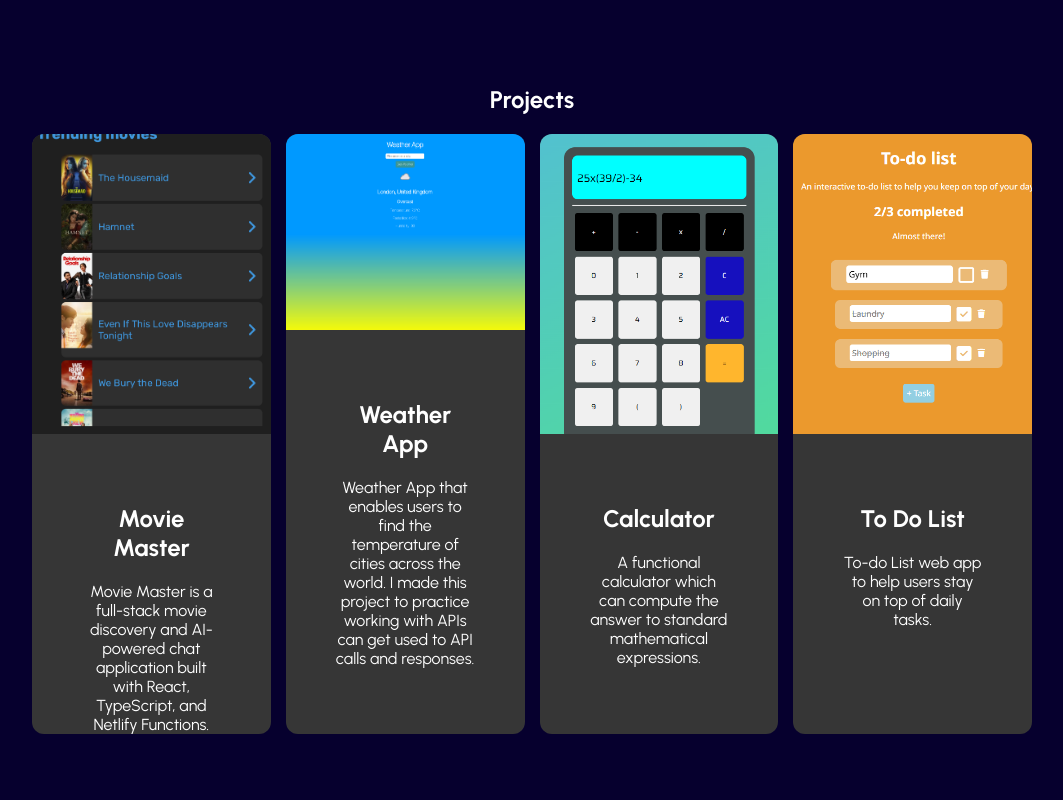
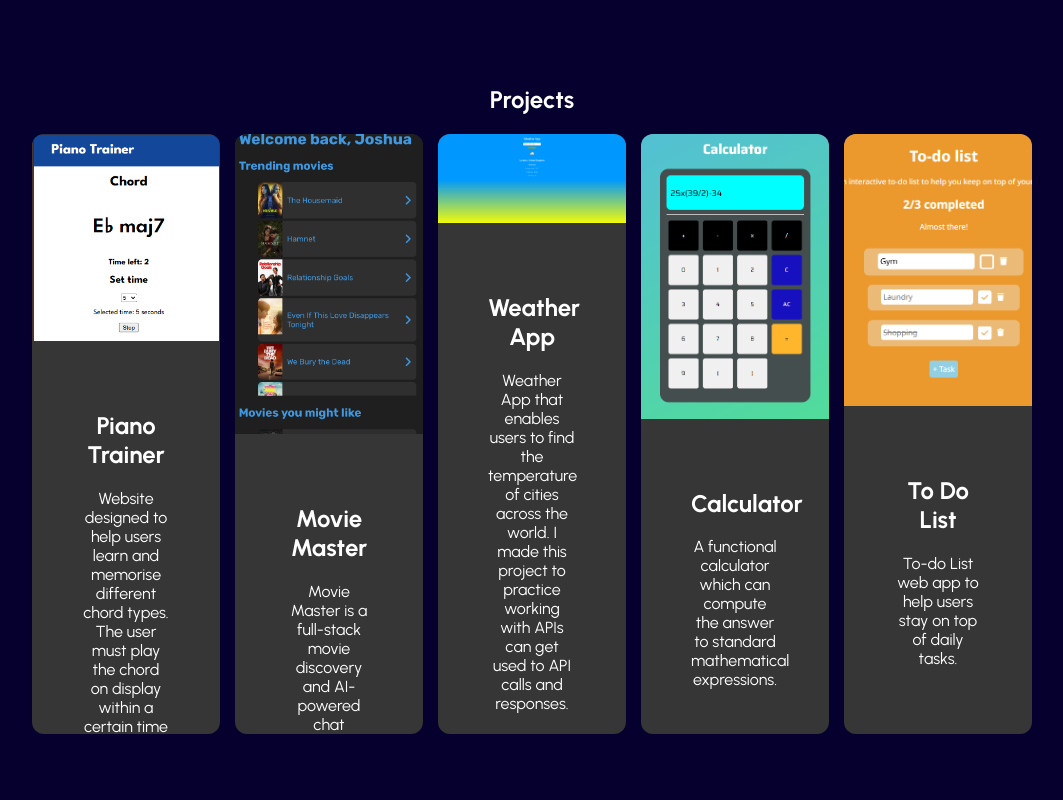
Before and after one commit to iruobej/portfolio, a React (Vite) app: page / in a window 1280 px wide. Shown: the part 1680-2480 px from the top of the page, without its empty margins (108-1171 px from the left). Built offline with nearby package versions, Linux system fonts and the light colour scheme.

Commit message:
Added project

```diff
--- a/src/App.jsx
+++ b/src/App.jsx
@@ -20,6 +20,7 @@ import sqlLogo from "./images/sql.jfif";
 import LUlogo from "./images/LU.png";
 import bethsLogo from "./images/beths.jpg";
 
+import pianoPic from "./images/pianoPic.png"
 import mmPic from "./images/MM.PNG"
 import weatherPic from "./images/weatherApp.png"
 import calcPic from "./images/calcPic.png"
@@ -176,6 +177,12 @@ function App() {
         <section id="projects">
             <h1>Projects</h1>
             <div className="project-container">
+              <Project
+                projName="Piano Trainer"
+                link="https://piano-trainer-ji.netlify.app/"
+                pic={pianoPic}
+                desc="Website designed to help users learn and memorise different chord types. The user must play the chord on display within a certain time limit, which can be adjusted."
+              />
               <Project
                 projName="Movie Master"
                 link="https://movie-master-ji.netlify.app/"
```
Also changed, not shown: src/images/pianoPic.png (added).
